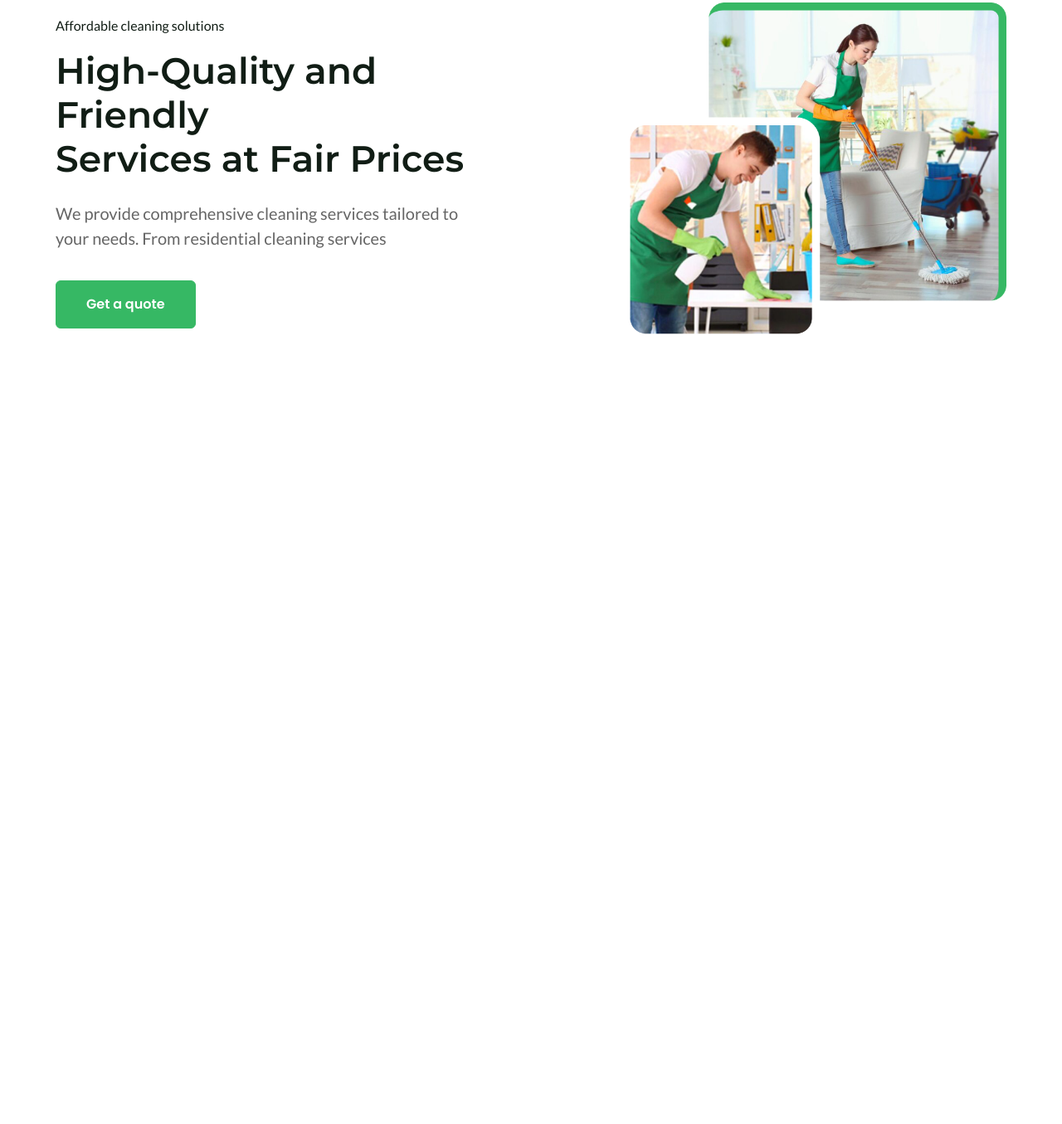
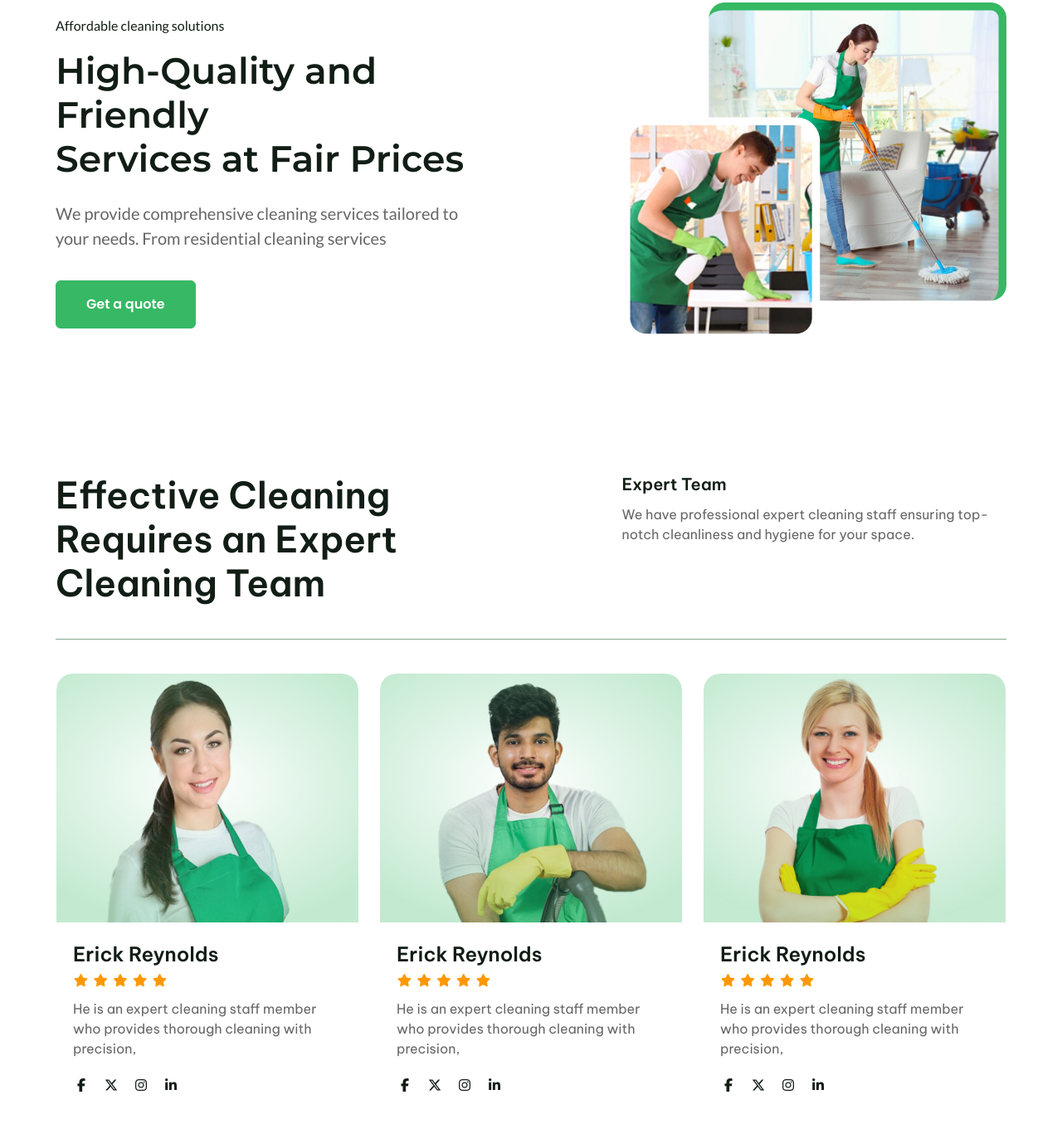
Before and after one commit to faysal-mahamud/procleaning-services, a plain HTML site: page index.html in a window 1280 px wide. Shown: the part 1672-3027 px from the top of the page at 83% size. Before the commit the page ends 2171 px from the top, so only its background shows below. Drawn offline with Linux system fonts and the light colour scheme.

Commit message:
team part

```diff
--- a/css/style.css
+++ b/css/style.css
@@ -390,3 +390,71 @@ body {
   padding: 16px 36px;
 }
 /* Quote part end */
+
+/* Team part start */
+.team-section {
+  padding: 72px 0 50px;
+}
+
+.team-row {
+  --bs-gutter-x: 24px;
+  --bs-gutter-y: 24px;
+}
+
+.team-card {
+  border-radius: 20px;
+  background-color: #FFFFFF;
+  border: 1px solid transparent;
+  overflow: hidden;
+  height: 100%;
+  transition: 0.3s;
+}
+
+.team-card:hover {
+  border: 1px solid #83A790;
+}
+
+.team-img {
+  width: 100%;
+  height: 300px;
+  object-fit: cover;
+  object-position: top center;
+  border-radius: 20px 20px 0 0;
+  display: block;
+}
+
+.team-body {
+  padding: 24px 20px 28px;
+}
+
+.team-name {
+  font-size: 24px;
+  font-weight: 600;
+  line-height: 29px;
+  color: #111D15;
+  margin-bottom: 10px;
+}
+
+.team-bio {
+  font-size: 16px;
+  font-weight: 400;
+  line-height: 24px;
+  color: #666666;
+  margin-bottom: 20px;
+}
+
+.team-socials {
+  display: flex;
+  gap: 16px;
+}
+
+.team-socials a {
+  color: #111D15;
+  font-size: 16px;
+  transition: 0.3s;
+}
+
+.team-socials a:hover {
+  color: #36B864;
+}
+/* Team part end */
--- a/index.html
+++ b/index.html
@@ -139,6 +139,83 @@
   </section>
   <!-- Quote part end -->
 
+  <!-- Team part start -->
+  <section id="team" class="team-section">
+    <div class="container custom-container">
+      <div class="row section-head-row">
+        <div class="col-lg-6">
+          <h2 class="section-heading">Effective Cleaning Requires an Expert Cleaning Team</h2>
+        </div>
+        <div class="col-lg-5">
+          <h3 class="section-sub-label">Expert Team</h3>
+          <p class="section-sub-desc">We have professional expert cleaning staff ensuring top-notch cleanliness and hygiene for your space.</p>
+        </div>
+      </div>
+
+      <hr class="green-divider">
+
+      <div class="row team-row">
+        <div class="col-md-4">
+          <div class="team-card">
+            <img src="images/team-1.png" alt="Erick Reynolds" class="team-img">
+            <div class="team-body">
+              <h3 class="team-name">Erick Reynolds</h3>
+              <div class="stars-row">
+                <i class="fa-solid fa-star"></i><i class="fa-solid fa-star"></i><i class="fa-solid fa-star"></i><i class="fa-solid fa-star"></i><i class="fa-solid fa-star"></i>
+              </div>
+              <p class="team-bio">He is an expert cleaning staff member who provides thorough cleaning with precision,</p>
+              <div class="team-socials">
+                <a href="#"><i class="fa-brands fa-facebook-f"></i></a>
+                <a href="#"><i class="fa-brands fa-x-twitter"></i></a>
+                <a href="#"><i class="fa-brands fa-instagram"></i></a>
+                <a href="#"><i class="fa-brands fa-linkedin-in"></i></a>
+              </div>
+            </div>
+          </div>
+        </div>
+
+        <div class="col-md-4">
+          <div class="team-card">
+            <img src="images/team-2.png" alt="Erick Reynolds" class="team-img">
+            <div class="team-body">
+              <h3 class="team-name">Erick Reynolds</h3>
+              <div class="stars-row">
+                <i class="fa-solid fa-star"></i><i class="fa-solid fa-star"></i><i class="fa-solid fa-star"></i><i class="fa-solid fa-star"></i><i class="fa-solid fa-star"></i>
+              </div>
+              <p class="team-bio">He is an expert cleaning staff member who provides thorough cleaning with precision,</p>
+              <div class="team-socials">
+                <a href="#"><i class="fa-brands fa-facebook-f"></i></a>
+                <a href="#"><i class="fa-brands fa-x-twitter"></i></a>
+                <a href="#"><i class="fa-brands fa-instagram"></i></a>
+                <a href="#"><i class="fa-brands fa-linkedin-in"></i></a>
+              </div>
+            </div>
+          </div>
+        </div>
+
+        <div class="col-md-4">
+          <div class="team-card">
+            <img src="images/team-3.jpg" alt="Erick Reynolds" class="team-img">
+            <div class="team-body">
+              <h3 class="team-name">Erick Reynolds</h3>
+              <div class="stars-row">
+                <i class="fa-solid fa-star"></i><i class="fa-solid fa-star"></i><i class="fa-solid fa-star"></i><i class="fa-solid fa-star"></i><i class="fa-solid fa-star"></i>
+              </div>
+              <p class="team-bio">He is an expert cleaning staff member who provides thorough cleaning with precision,</p>
+              <div class="team-socials">
+                <a href="#"><i class="fa-brands fa-facebook-f"></i></a>
+                <a href="#"><i class="fa-brands fa-x-twitter"></i></a>
+                <a href="#"><i class="fa-brands fa-instagram"></i></a>
+                <a href="#"><i class="fa-brands fa-linkedin-in"></i></a>
+              </div>
+            </div>
+          </div>
+        </div>
+      </div>
+    </div>
+  </section>
+  <!-- Team part end -->
+
 
   <script src="js/bootstrap.bundle.min.js"></script>
 </body>
```
